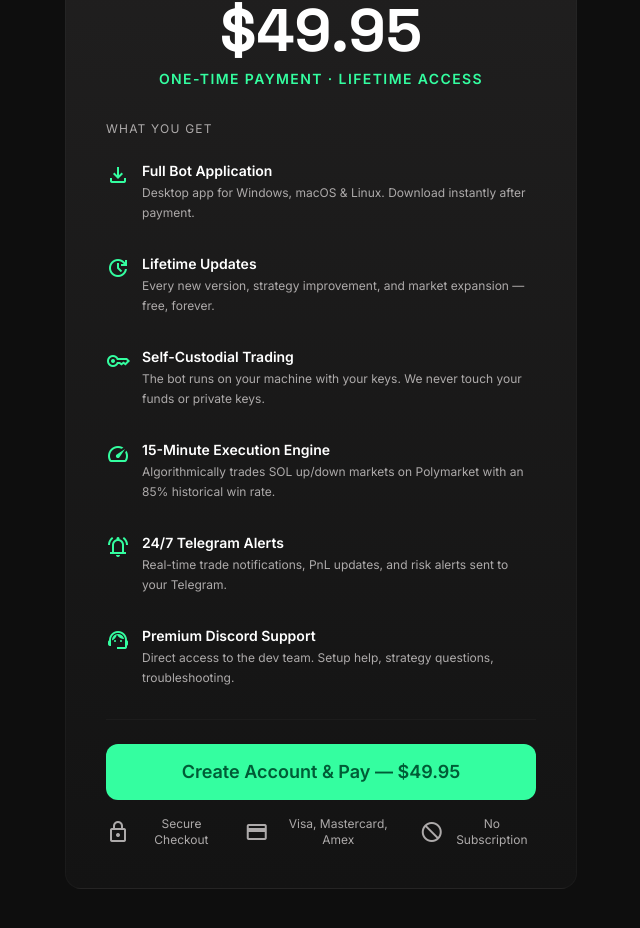
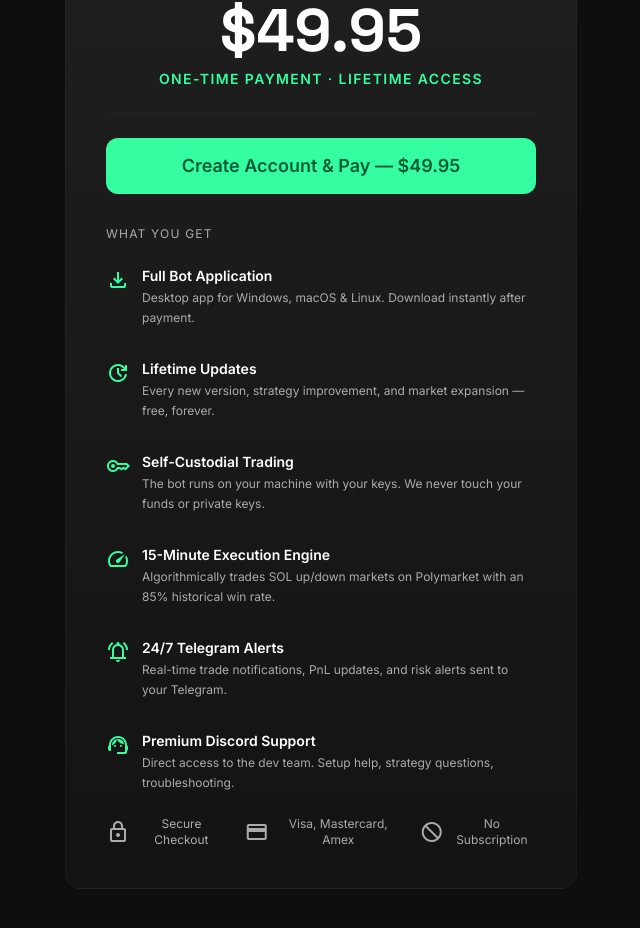
Before and after one commit to AlexCor1/ypero, a SvelteKit app: page /pricing in a window 1280 px wide. Shown: the part 440-1368 px from the top of the page, without its empty margins (319-959 px from the left). Built offline with nearby package versions, Linux system fonts and the light colour scheme; no server answers.

Commit message:
OTP Fix & button placement

```diff
--- a/src/routes/auth/register/+page.svelte
+++ b/src/routes/auth/register/+page.svelte
@@ -178,7 +178,7 @@
 				</div>
 				<h1 class="font-headline text-3xl font-bold mb-2">Verify Your Email</h1>
 				<p class="text-on-surface-variant text-sm">
-					We sent a 6-digit code to
+					We sent a 8-digit code to
 					<span class="text-on-surface font-semibold">{email}</span>
 				</p>
 			</div>
@@ -198,16 +198,16 @@
 						id="otp-code"
 						type="text"
 						inputmode="numeric"
-						maxlength="6"
+						maxlength="8"
 						bind:value={otpCode}
-						placeholder="000000"
+						placeholder="00000000"
 						class="w-full bg-surface-container-highest rounded-lg px-4 py-4 text-center text-2xl font-headline font-bold tracking-[0.5em] text-on-surface outline-none focus:bg-surface-bright transition-colors placeholder:text-outline placeholder:tracking-[0.5em]"
 					/>
 				</div>
 
 				<button
 					onclick={handleVerify}
-					disabled={loading || otpCode.length < 6}
+					disabled={loading || otpCode.length < 8}
 					class="w-full bg-primary text-on-primary py-3 rounded-xl font-bold active:scale-[0.98] transition-all disabled:opacity-50"
 				>
 					{loading ? 'Verifying...' : 'Verify Email'}
--- a/src/routes/pricing/+page.svelte
+++ b/src/routes/pricing/+page.svelte
@@ -108,28 +108,6 @@
 		<p class="font-headline text-6xl font-bold mt-2">$49.95</p>
 		<p class="text-sm uppercase tracking-widest text-primary font-bold mt-2">One-time Payment · Lifetime Access</p>
 
-		<!-- What's included -->
-		<div class="mt-8 text-left space-y-4">
-			<p class="text-xs uppercase tracking-widest text-on-surface-variant font-label">What you get</p>
-
-			{#each [
-				{ icon: 'download', title: 'Full Bot Application', desc: 'Desktop app for Windows, macOS & Linux. Download instantly after payment.' },
-				{ icon: 'update', title: 'Lifetime Updates', desc: 'Every new version, strategy improvement, and market expansion — free, forever.' },
-				{ icon: 'key', title: 'Self-Custodial Trading', desc: 'The bot runs on your machine with your keys. We never touch your funds or private keys.' },
-				{ icon: 'speed', title: '15-Minute Execution Engine', desc: 'Algorithmically trades SOL up/down markets on Polymarket with an 85% historical win rate.' },
-				{ icon: 'notifications_active', title: '24/7 Telegram Alerts', desc: 'Real-time trade notifications, PnL updates, and risk alerts sent to your Telegram.' },
-				{ icon: 'support_agent', title: 'Premium Discord Support', desc: 'Direct access to the dev team. Setup help, strategy questions, troubleshooting.' },
-			] as item}
-				<div class="flex items-start gap-3 py-2">
-					<span class="material-symbols-outlined text-primary text-lg mt-0.5 shrink-0">{item.icon}</span>
-					<div>
-						<p class="text-sm font-semibold">{item.title}</p>
-						<p class="text-xs text-on-surface-variant mt-0.5 leading-relaxed">{item.desc}</p>
-					</div>
-				</div>
-			{/each}
-		</div>
-
 		<!-- Separator -->
 		<div class="w-full h-px bg-outline-variant/15 my-6"></div>
 
@@ -160,6 +138,28 @@
 				{/if}
 			</button>
 		{/if}
+
+		<!-- What's included -->
+		<div class="mt-8 text-left space-y-4">
+			<p class="text-xs uppercase tracking-widest text-on-surface-variant font-label">What you get</p>
+
+			{#each [
+				{ icon: 'download', title: 'Full Bot Application', desc: 'Desktop app for Windows, macOS & Linux. Download instantly after payment.' },
+				{ icon: 'update', title: 'Lifetime Updates', desc: 'Every new version, strategy improvement, and market expansion — free, forever.' },
+				{ icon: 'key', title: 'Self-Custodial Trading', desc: 'The bot runs on your machine with your keys. We never touch your funds or private keys.' },
+				{ icon: 'speed', title: '15-Minute Execution Engine', desc: 'Algorithmically trades SOL up/down markets on Polymarket with an 85% historical win rate.' },
+				{ icon: 'notifications_active', title: '24/7 Telegram Alerts', desc: 'Real-time trade notifications, PnL updates, and risk alerts sent to your Telegram.' },
+				{ icon: 'support_agent', title: 'Premium Discord Support', desc: 'Direct access to the dev team. Setup help, strategy questions, troubleshooting.' },
+			] as item}
+				<div class="flex items-start gap-3 py-2">
+					<span class="material-symbols-outlined text-primary text-lg mt-0.5 shrink-0">{item.icon}</span>
+					<div>
+						<p class="text-sm font-semibold">{item.title}</p>
+						<p class="text-xs text-on-surface-variant mt-0.5 leading-relaxed">{item.desc}</p>
+					</div>
+				</div>
+			{/each}
+		</div>
 
 		<div class="flex items-center justify-center gap-4 mt-4 text-xs text-on-surface-variant">
 			<span class="flex items-center gap-1">
```
